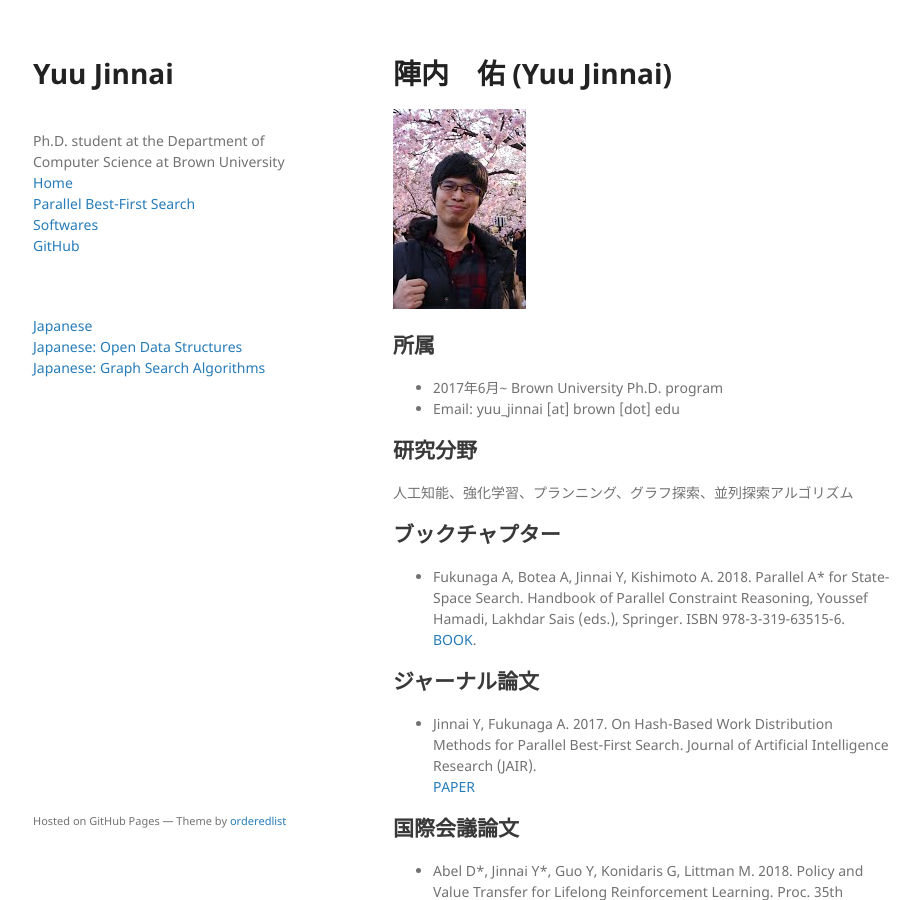
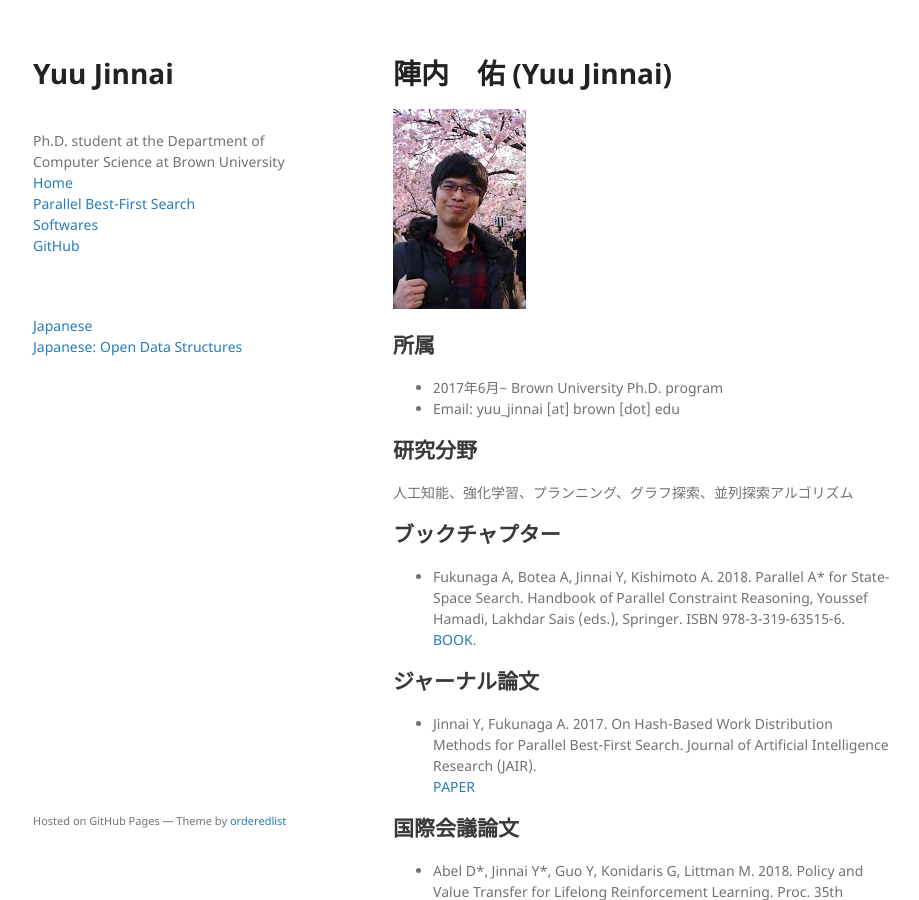
Before and after one commit to jinnaiyuu/jinnaiyuu.github.io, a Jekyll site: the page built from ja/index.md, in a window 1280 px wide and 900 px high. Shown: the whole window, without its empty margins (177-1096 px from the left). Built offline with Jekyll 4.4.1, drawn with Linux system fonts in a browser that asks for light colours; our own code applies the rules of GitHub Pages for plain Markdown files; some of the changed lines change nothing that is shown.

Commit message:
removed links to the Search-Textbook

```diff
--- a/_layouts/default.html
+++ b/_layouts/default.html
@@ -25,7 +25,6 @@
 	<br>
 	<a href="/ja">Japanese</a> <br>
         <a href="/pdf/ods-cpp.pdf">Japanese: Open Data Structures</a> <br>
-        <a href="/pdf/textbook.pdf">Japanese: Graph Search Algorithms</a> <br>
 
         {% if site.show_downloads %}
           <ul>
--- a/ja/index.md
+++ b/ja/index.md
@@ -79,7 +79,7 @@
 日本語版の書籍そのものはCC BYライセンスではありませんが、[原稿テキストおよび原稿のPDFをGithubでCC BYで公開しています](https://github.com/spinute/ods)  (レイアウト・スタイルは書籍版と異なります)。
 [BOOK](../pdf/ods-cpp.pdf)
 
-- [ヒューリスティック探索 (書き途中)](../pdf/textbook.pdf)
+- ヒューリスティック探索 (書き途中)
 私の研究分野であるヒューリスティック探索は日本で扱っている人が少ないため、日本語のドキュメントが非常に少ないです。
 おそらく唯一となる日本語のヒューリスティック探索の教科書を目指して書いております。
 
```
